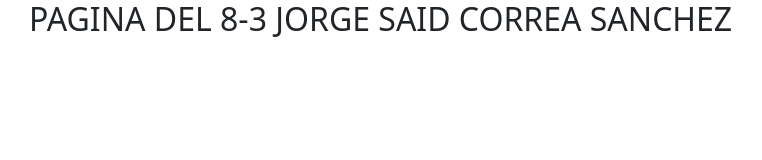
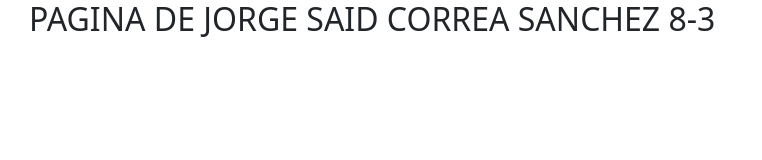
Before and after one commit to CorreaUPSIN/tecnologias, a website: page views/partials/header.html in a window 1280 px wide. Shown: the whole page, without its empty margins (53-815 px from the left). Drawn offline with nearby package versions, Linux system fonts and the light colour scheme; files that its build step writes are made by us from their sources.

Commit message:
cambiando datos

```diff
--- a/views/partials/header.html
+++ b/views/partials/header.html
@@ -30,7 +30,7 @@
 <body class="container">
     <header>
         <h2>
-            PAGINA DEL 8-3 JORGE SAID CORREA SANCHEZ
+            PAGINA DE JORGE SAID CORREA SANCHEZ   8-3
         </h2>
     </header>
 
```
